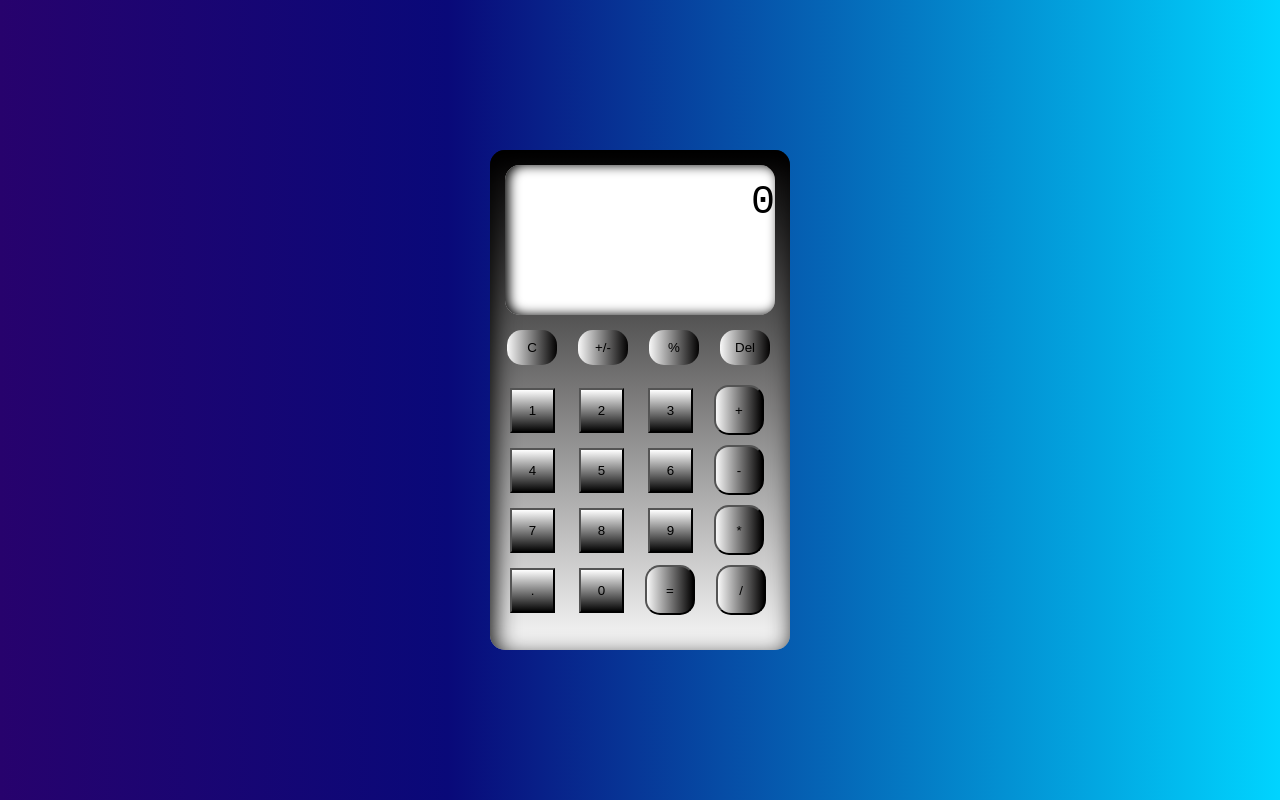
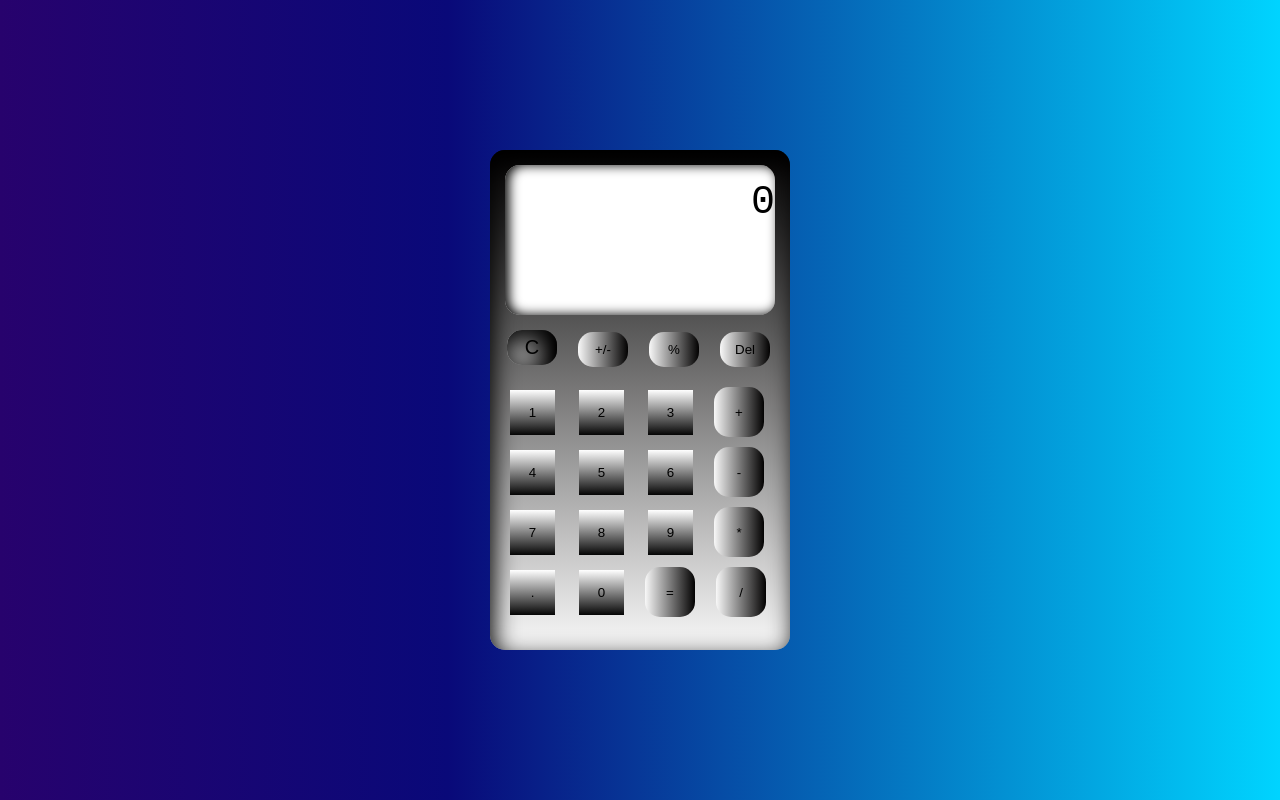
Before and after one commit to Gayatri19670/Calculator, a plain HTML site: page Index.html in a window 1280 px wide. In both pictures the pointer is over the input 532 px from the left and 347 px from the top of the page. Drawn offline with Linux system fonts and the light colour scheme; files that its build step writes are made by us from their sources; files whose address does not match are found by name.

Commit message:
13/10/20

```diff
--- a/CSS/Style.css
+++ b/CSS/Style.css
@@ -39,6 +39,11 @@
     background: linear-gradient(to right, #f8f8f8, #020101);
 }
 
+.clear_btn:hover {
+    font-size: 20px;
+    box-shadow: 4px 8px 25px black inset;
+}
+
 .btn-2 {
     margin-top: 10px;
 }
@@ -47,19 +52,27 @@
     width: 50px;
     height: 50px;
     border-radius: 15px;
+    border: none;
     margin-left: 17px;
     margin-top: 10px;
     background: linear-gradient(to right, #f8f8f8, #020101);
+}
+
+.key-btn:hover {
+    font-size: 20px;
+    box-shadow: 4px 8px 25px black inset;
 }
 
 .key-btn-1 {
     width: 45px;
     height: 45px;
     margin-left: 20px;
+    border: none;
     background: linear-gradient(to top, #050505, #ffffff);
     margin-top: 10px;
 }
 
 .key-btn-1:hover {
     font-size: 20px;
+    box-shadow: 4px 8px 25px black inset;
 }
```
